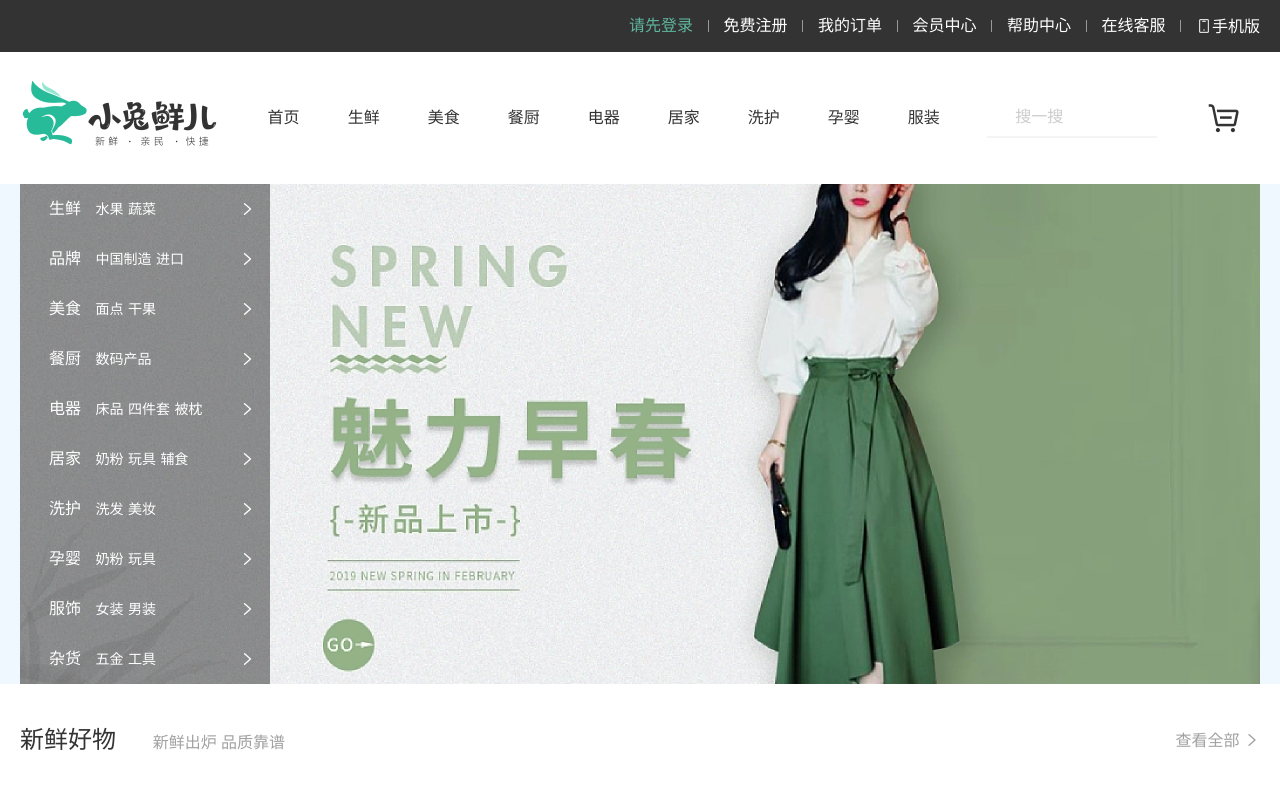
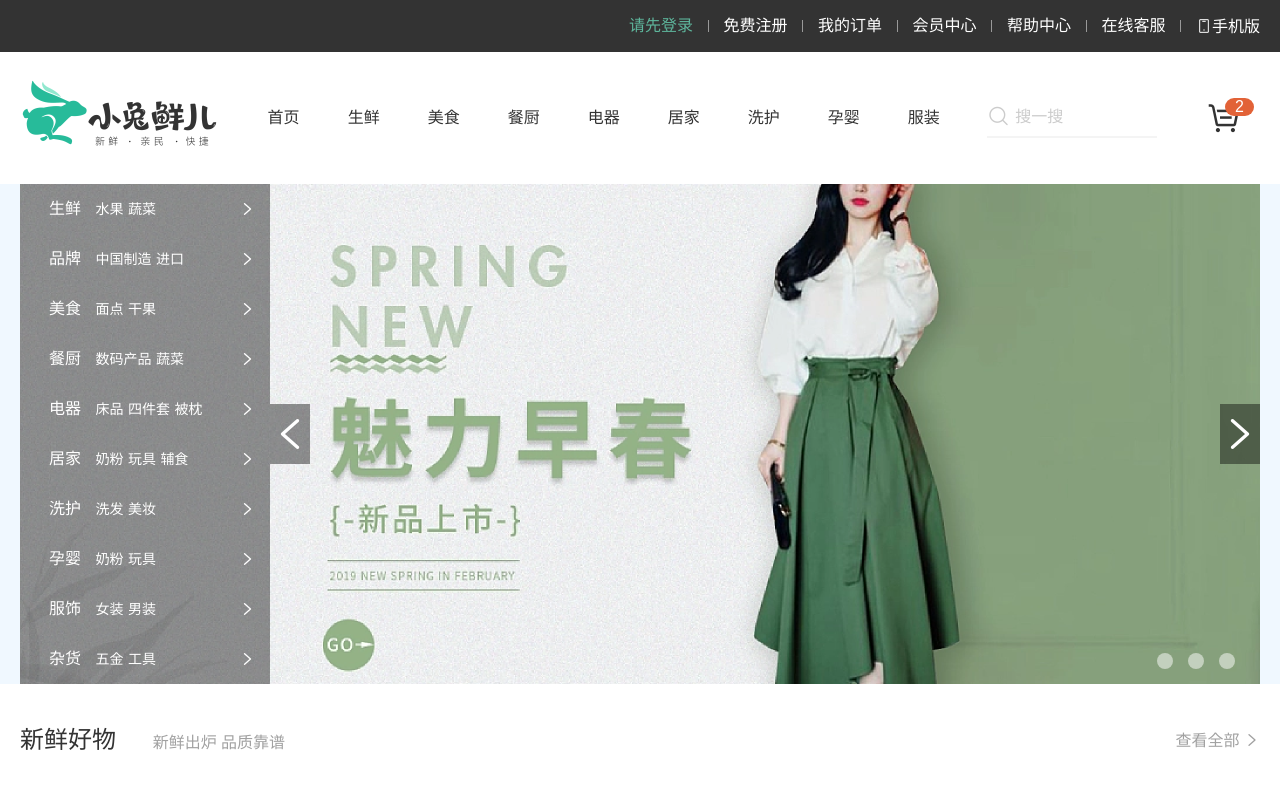
Before and after one commit to KEee5215/demo, a plain HTML site: page 小鲜兔/16-小兔鲜首页项目/index.html in a window 1280 px wide. Shown: the top 793 px of the page. Drawn offline with Linux system fonts and the light colour scheme.

Commit message:
轮播图效果

```diff
--- a/小鲜兔/16-小兔鲜首页项目/css/common.css
+++ b/小鲜兔/16-小兔鲜首页项目/css/common.css
@@ -91,6 +91,18 @@
 }
 
 /* 搜索栏 */
+.search {
+  position: relative;
+}
+
+.search i {
+  position: absolute;
+  color: #cccccc;
+  left: 0px;
+  top: 7px;
+  font-size: 22px;
+}
+
 .search input {
   width: 170px;
   height: 40px;
@@ -104,9 +116,22 @@
   font-size: 16px;
 }
 
+.cart {
+  position: relative;
+}
+
 .cart i {
   font-size: 40px;
   margin-right: 15px;
+}
+.cart span {
+  position: absolute;
+  top: 0px;
+  left: 20px;
+  color: #fff;
+  padding: 1px 10px;
+  background-color: #e26237;
+  border-radius: 10px;
 }
 
 /* 底部页脚 */
--- a/小鲜兔/16-小兔鲜首页项目/css/index.css
+++ b/小鲜兔/16-小兔鲜首页项目/css/index.css
@@ -6,11 +6,16 @@
 }
 
 .entry .w {
+  position: relative;
   height: 100%;
-  background: url(../uploads/banner1.png) no-repeat;
 }
 
 .category {
+  position: absolute;
+  top: 0;
+  left: 0;
+  /* 提高层级 */
+  z-index: 999;
   height: 500px;
   width: 250px;
   background: rgba(0, 0, 0, 0.42);
@@ -35,6 +40,55 @@
   color: #ffffff;
   font-size: 16px;
   margin-right: 10px;
+}
+
+/* 轮播图 */
+.banner {
+  position: relative;
+}
+
+.banner .circle {
+  position: absolute;
+  right: 25px;
+  bottom: 15px;
+  display: flex;
+  gap: 15px;
+}
+.banner .circle li {
+  width: 16px;
+  height: 16px;
+  background-color: rgba(255, 255, 255, 0.5);
+  border-radius: 50%;
+}
+.banner .circle li:hover {
+  background-color: #ffffff;
+  box-shadow: 0px 0px 0px 5px rgba(255, 255, 255, 0.5);
+}
+
+.banner .next,
+.banner .prev {
+  position: absolute;
+  top: 50%;
+  width: 40px;
+  height: 60px;
+  background-color: rgba(0, 0, 0, 0.42);
+  margin-top: -30px;
+}
+
+.banner .next {
+  right: 0px;
+}
+
+.banner .next i,
+.banner .prev i {
+  font-size: 40px;
+  color: #ffffff;
+  text-align: center;
+  line-height: 60px;
+}
+
+.banner .prev {
+  left: 250px;
 }
 
 .box-hd {
--- a/小鲜兔/16-小兔鲜首页项目/index.html
+++ b/小鲜兔/16-小兔鲜首页项目/index.html
@@ -52,15 +52,20 @@
         <li><a href="#">服装</a></li>
       </ul>
       <div class="search">
+        <i class="iconfont icon-search"></i>
         <input type="text" placeholder="搜一搜" />
       </div>
-      <div class="cart"><i class="iconfont icon-cart-full"></i></div>
+      <div class="cart">
+        <span>2</span>
+        <i class="iconfont icon-cart-full"></i>
+      </div>
     </div>
 
     <!-- 主体部分 -->
     <!-- 入口  -->
     <div class="entry">
       <div class="w">
+        <!-- 分类 -->
         <div class="category">
           <ul>
             <li>
@@ -91,7 +96,7 @@
               <p>
                 <a href="#">餐厨</a>
                 <a href="#">数码产品</a>
-                <!-- <a href="#">蔬菜</a> -->
+                <a href="#">蔬菜</a>
               </p>
               <i class="iconfont icon-arrow-right-bold"></i>
             </li>
@@ -147,7 +152,30 @@
             </li>
           </ul>
         </div>
-        <!-- <div class="banner">轮播图</div> -->
+        <!-- 轮播图 -->
+        <div class="banner">
+          <!-- 图片切换 -->
+          <ul>
+            <li>
+              <a href="#">
+                <img src="./uploads/banner1.png" alt="" />
+              </a>
+            </li>
+          </ul>
+          <!-- 小按钮 -->
+          <ul class="circle">
+            <li></li>
+            <li></li>
+            <li></li>
+          </ul>
+          <!-- 左右按钮 -->
+          <a href="" class="prev">
+            <i class="iconfont icon-arrow-left-bold"></i>
+          </a>
+          <a href="" class="next">
+            <i class="iconfont icon-arrow-right-bold"></i>
+          </a>
+        </div>
       </div>
     </div>
     <!-- 新鲜好物 -->
```
Also changed, not shown: day03/相对定位.html (added, +26 -0 lines), day03/绝对定位.html (added, +37 -0 lines).
